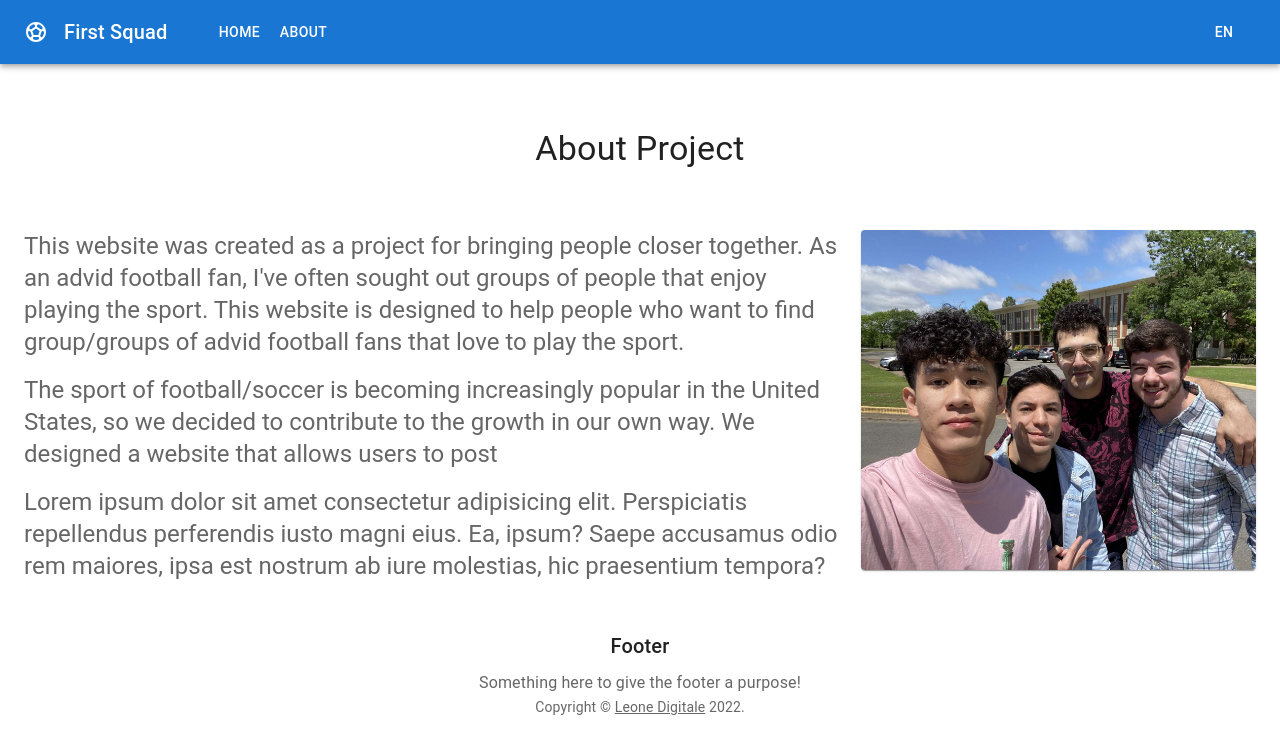
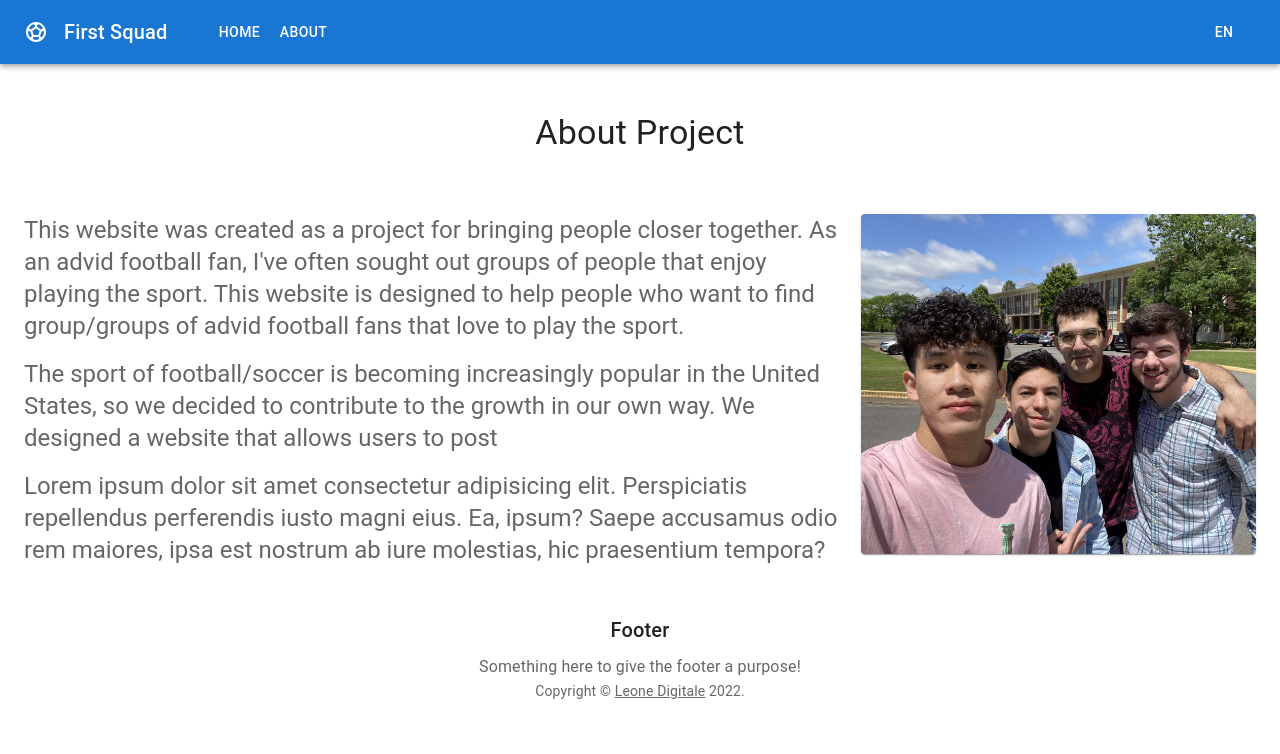
Before and after one commit to jpzambranoleon/football-field-finder, a React (Create React App) app: page /about in a window 1280 px wide. Shown: the top 754 px of the page. Built offline with nearby package versions, Linux system fonts and the light colour scheme.

Commit message:
updated About.jsx

```diff
--- a/src/pages/about/About.jsx
+++ b/src/pages/about/About.jsx
@@ -21,7 +21,7 @@ export default function About() {
     <>
         <CssBaseline />
         <Navbar />
-        <Box sx={{ bgcolor: 'background.paper', pt: 8, pb: 6 }}>
+        <Box sx={{ bgcolor: 'background.paper', pt: 6, pb: 6 }}>
             <Container maxWidth="sm">
                 <Typography
                     component="h1"
```
